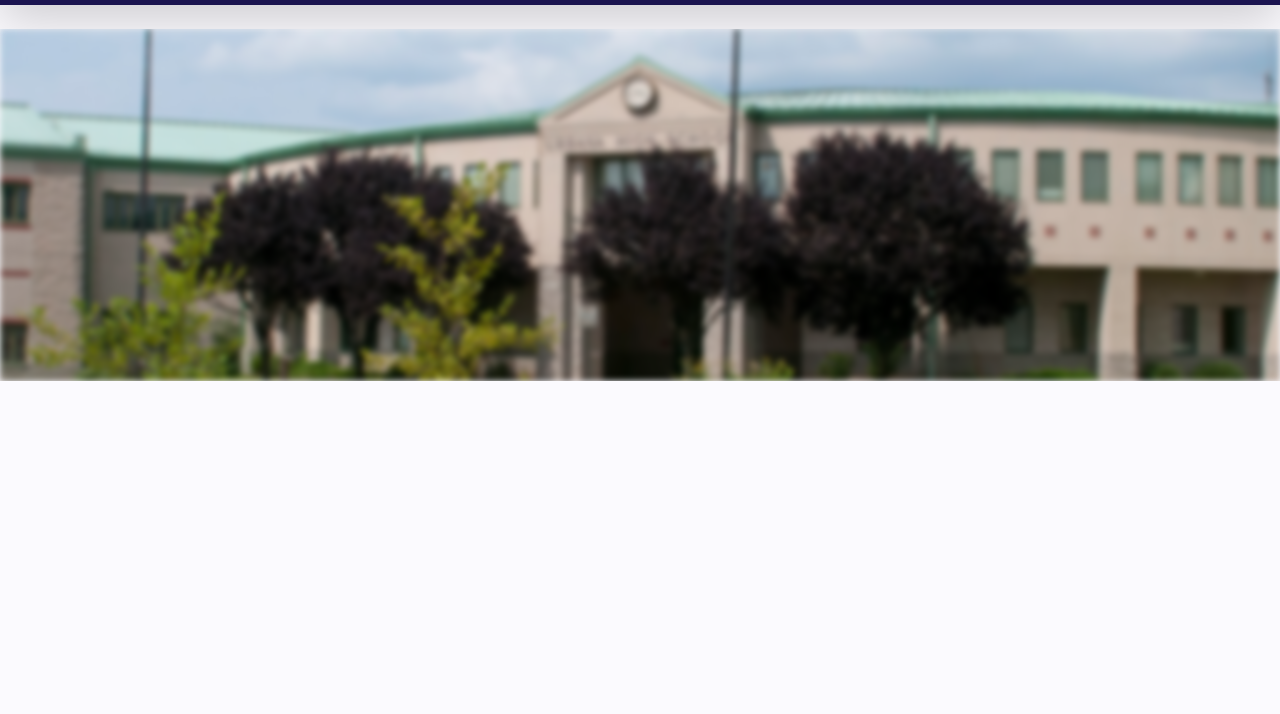
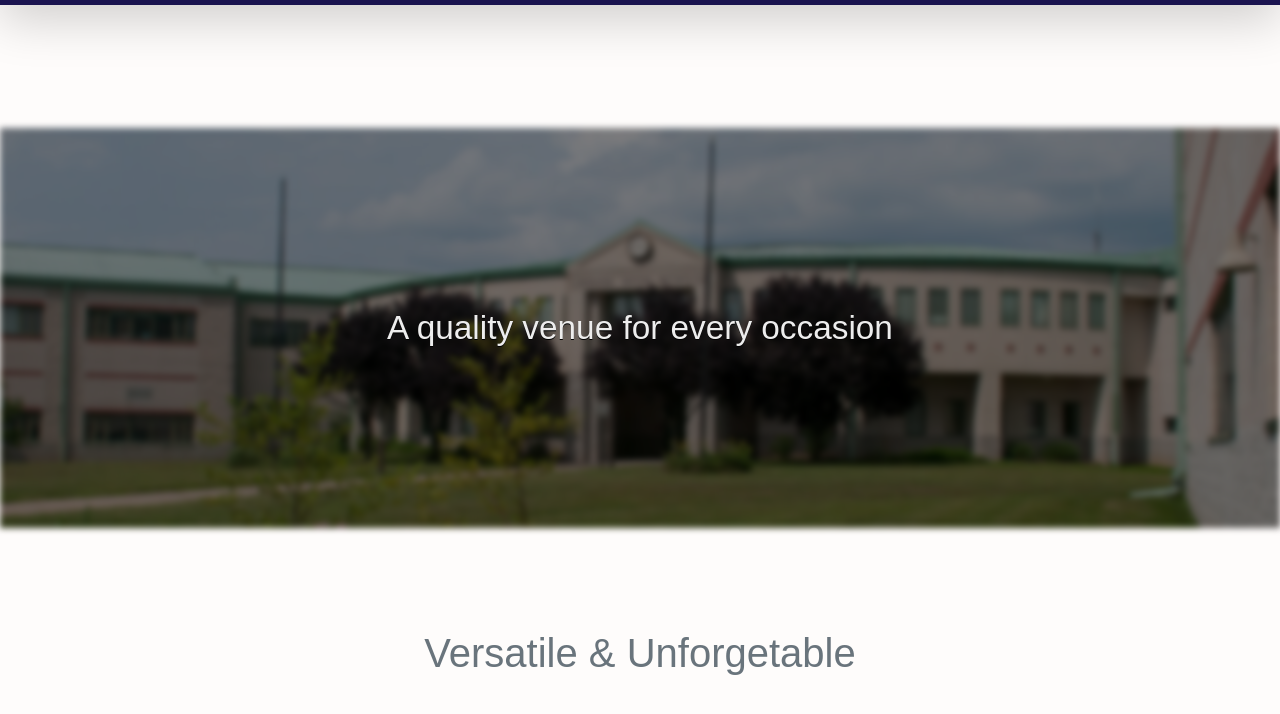
Before and after one commit to zigz0g/beavr, a plain HTML site: page index.html in a window 1280 px wide. Shown: the part 72-786 px from the top of the page. Drawn offline with nearby package versions, Linux system fonts and the light colour scheme; a web font is replaced by a local one.

Commit message:
home menu 1

```diff
--- a/index.html
+++ b/index.html
@@ -4,6 +4,7 @@
         <link href="https://cdn.jsdelivr.net/npm/bootstrap@5.3.3/dist/css/bootstrap.min.css" rel="stylesheet" integrity="sha384-QWTKZyjpPEjISv5WaRU9OFeRpok6YctnYmDr5pNlyT2bRjXh0JMhjY6hW+ALEwIH" crossorigin="anonymous">
         <link href="style.css" rel="stylesheet">
         <meta name="viewport" content="width=device-width, initial-scale=1">
+        <meta charset="utf-8">
         <title>Hawk's Nest</title>
         <link rel="icon" type="image/x-icon" href="/images/hawkico.png">
         <link rel="preconnect" href="https://fonts.googleapis.com">
@@ -12,7 +13,7 @@
         <script src="https://cdn.jsdelivr.net/npm/bootstrap@5.3.3/dist/js/bootstrap.bundle.min.js" integrity="sha384-YvpcrYf0tY3lHB60NNkmXc5s9fDVZLESaAA55NDzOxhy9GkcIdslK1eN7N6jIeHz" crossorigin="anonymous"></script>
     </head>
     <body>
-        <nav class="navbar navbar-expand-md bg-body-primary shadow-lg">
+        <nav class="navbar navbar-expand-md bg-body-primary shadow-lg sticky-top">
             <div class="container-fluid">
                 <a class="navbar-brand" href="./">
                   <img src="images/hawkico.png" width="50" height="50" class="d-inline-block align-text-top">
@@ -48,8 +49,16 @@
         </nav>
         <br>
 
-        <div class="container-fluid px-0 overflow-auto">
-          <img src="images/UHS_head.jpg" class="headimg object-fit-md-none" width="100%" height="20%">
+        <div class="container-fluid px-0 overflow-hidden text-center">
+          <div class="py-0 my-0" style="position: relative; height: 600px;"></div>
+            <img src="images/UHS_head.jpg" class="headimg object-fit-cover top-50 start-50 translate-middle position-absolute" height="50%" width="100%">
+            <h1 class="sh2 top-50 start-50 translate-middle position-absolute text-center vw-100 headtext">A quality venue for every occasion</h1>
+          </div>
         </div>
+
+        <div class="container-md mx-auto justify-content-center text-center">
+          <h1 class="sh3">Versatile & Unforgetable</h1>
+        </div>
+
     </body>
 </html>
--- a/style.css
+++ b/style.css
@@ -1,5 +1,5 @@
 body {
-    background-color: #FBFAFE;
+    background-color: #FEFCFB;
     background-repeat: no-repeat;
     background-size: cover;
     background-blend-mode: color-burn;
@@ -36,16 +36,43 @@ p {
     color: #ededed2b;
 }
 
+.sh2 {
+  font-family: "Host Grotesk", sans-serif;
+  font-optical-sizing: auto;
+  font-weight: 300;
+  font-size: 25pt;
+  font-style: normal;
+  text-shadow: 0 1px 0 black;
+  color: #ededed;
+}
+
+.sh3 {
+  font-family: "Host Grotesk", sans-serif;
+  font-optical-sizing: auto;
+  font-weight: 300;
+  font-size: 30pt;
+  font-style: normal;
+  color: #69747C;
+}
+
 .icocolor {
     color: #ededed;
 
 }
 
 .headimg {
-  filter: blur(3px);
-  -webkit-filter: blur(3px);
-  position: initial;
-  animation: fadeIn ease 3s;
+  filter: brightness(50%) blur(3px);
+  -webkit-filter: brightness(50%) blur(3px);
+  animation: fadeIn ease 2s;
+  animation-iteration-count: 1;
+  animation-fill-mode: forwards;
+  object-fit: cover;
+  object-position: center center;
+}
+
+
+.headtext {
+  animation: fadeIn ease 2.5s;
   animation-iteration-count: 1;
   animation-fill-mode: forwards;
 }
@@ -62,6 +89,7 @@ p {
 
 .navbar {
     background-color: #1b1450;
+    z-index: 1;
 }
 
 .navbar-toggler-icon {
```
